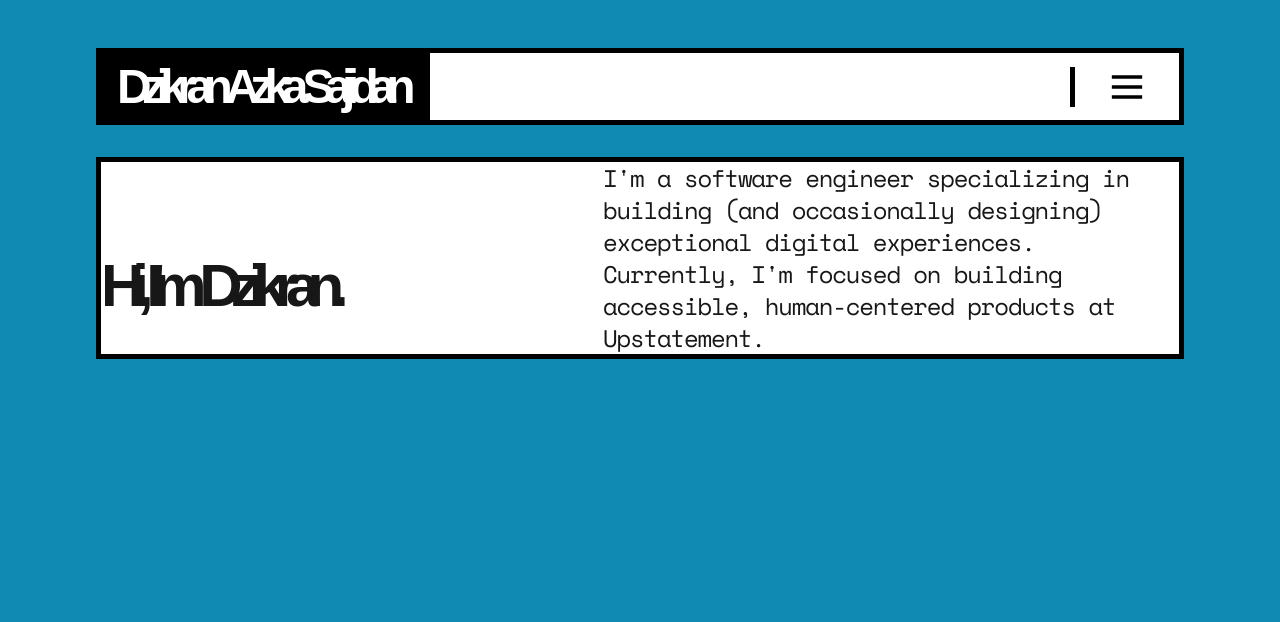
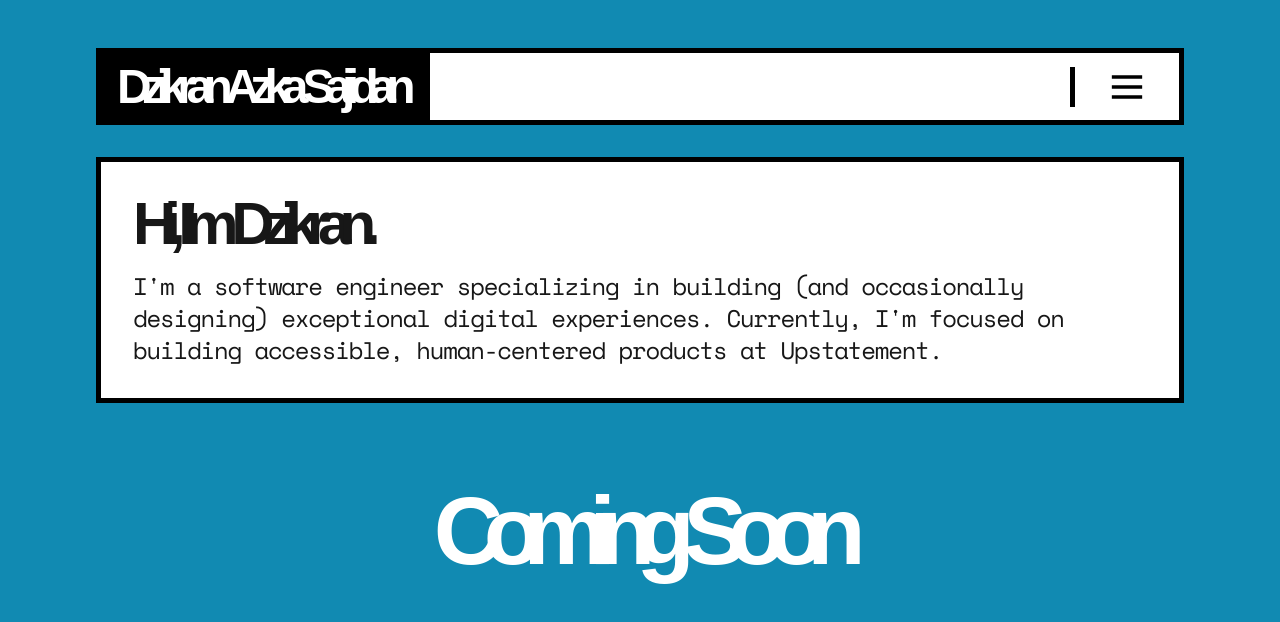
Before and after one commit to SjdnDzikran/portfolio-next, a Next.js app: page / in a window 1280 px wide. Shown: the top 622 px of the page. Built offline with nearby package versions, Linux system fonts and the light colour scheme; a web font is replaced by a local one.

Commit message:
refactor(Home): update layout structure for improved readability and consistency

```diff
--- a/src/app/page.tsx
+++ b/src/app/page.tsx
@@ -20,15 +20,18 @@ export default function Home() {
           </svg>
         </button>
       </header>
-      <div className="flex justify-between my-8 items-center bg-white border-[5px] border-black rounded-none">
-        <h2 className="text-6xl mt-20 mb-6">Hi, I'm Dzikran.</h2>
-        <p className="text-2xl max-w-xl">
+      <div className="flex flex-col my-8 items-start bg-white border-[5px] border-black rounded-none p-8">
+        <h2 className="text-6xl mb-4">Hi, I'm Dzikran.</h2>
+        <p className="text-2xl">
           I'm a software engineer specializing in building (and occasionally
           designing) exceptional digital experiences. Currently, I'm focused on
           building accessible, human-centered products at Upstatement.
         </p>
       </div>
       {/* The rest of the page content will go here */}
+
+      {/* Coming Soon*/}
+      <h2 className="text-8xl mt-20 mb-6 text-white text-center w-full">Coming Soon</h2>
     </div>
   );
 }
```
